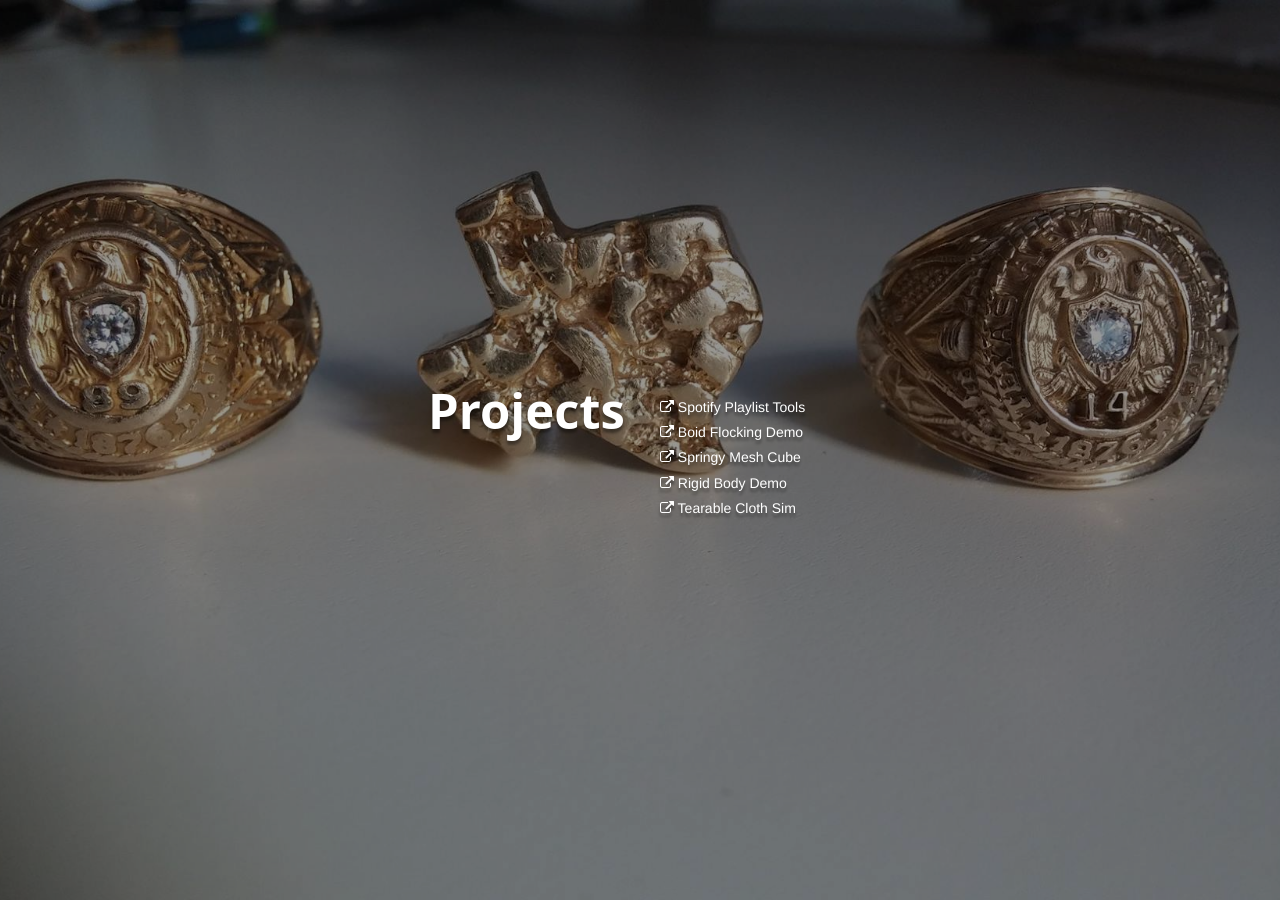
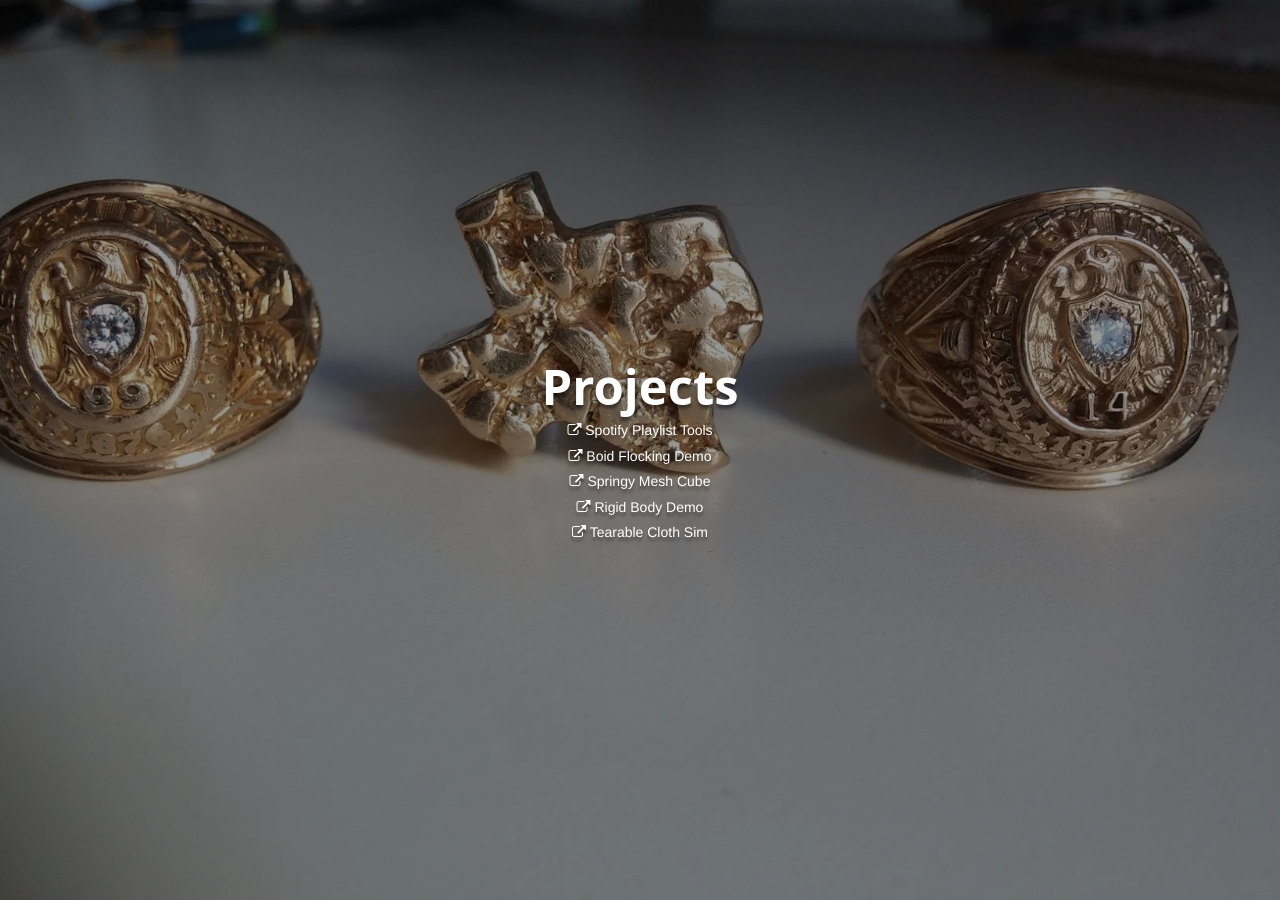
Before and after one commit to brentwalther/brentwalther.github.io, a Jekyll site: the page built from projects.html, in a window 1280 px wide. Built offline with Jekyll 4.4.1, drawn with Linux system fonts in a browser that asks for light colours; nearby versions of some CDN libraries.

Commit message:
Change layout to be simply centered on all devices.

```diff
--- a/projects.html
+++ b/projects.html
@@ -5,23 +5,11 @@
 <div id="wrapper" class="darkened">
   <div class="vertical-center">
     <div class="row">
-      <div class="col-md-4 col-md-offset-2">
-        <div class="text-right hidden-xs hidden-sm">
+      <div class="col-md-6 col-md-offset-3">
+        <div class="text-center">
           <h1>Projects</h1>
         </div>
-        <div class="text-center hidden-md hidden-lg">
-          <h1>Projects</h1>
-        </div>
-      </div>
-      <div class="col-md-4" id="content">
-        <div class="hidden-xs hidden-sm">
-          <h5><a href="/spotify-tools"><i class="fa fa-external-link"></i> Spotify Playlist Tools</a></h5>
-          <h5><a href="/flocking"><i class="fa fa-external-link"></i> Boid Flocking Demo</a></h5>
-          <h5><a href="/springy_mesh"><i class="fa fa-external-link"></i> Springy Mesh Cube</a></h5>
-          <h5><a href="/rigid_body"><i class="fa fa-external-link"></i> Rigid Body Demo</a></h5>
-          <h5><a href="/cloth_sim"><i class="fa fa-external-link"></i> Tearable Cloth Sim</a></h5>
-        </div>
-        <div class="text-center hidden-md hidden-lg">
+        <div class="text-center">
           <h5><a href="/spotify-tools"><i class="fa fa-external-link"></i> Spotify Playlist Tools</a></h5>
           <h5><a href="/flocking"><i class="fa fa-external-link"></i> Boid Flocking Demo</a></h5>
           <h5><a href="/springy_mesh"><i class="fa fa-external-link"></i> Springy Mesh Cube</a></h5>
```
Also changed, not shown: index.html (+3 -15 lines).
